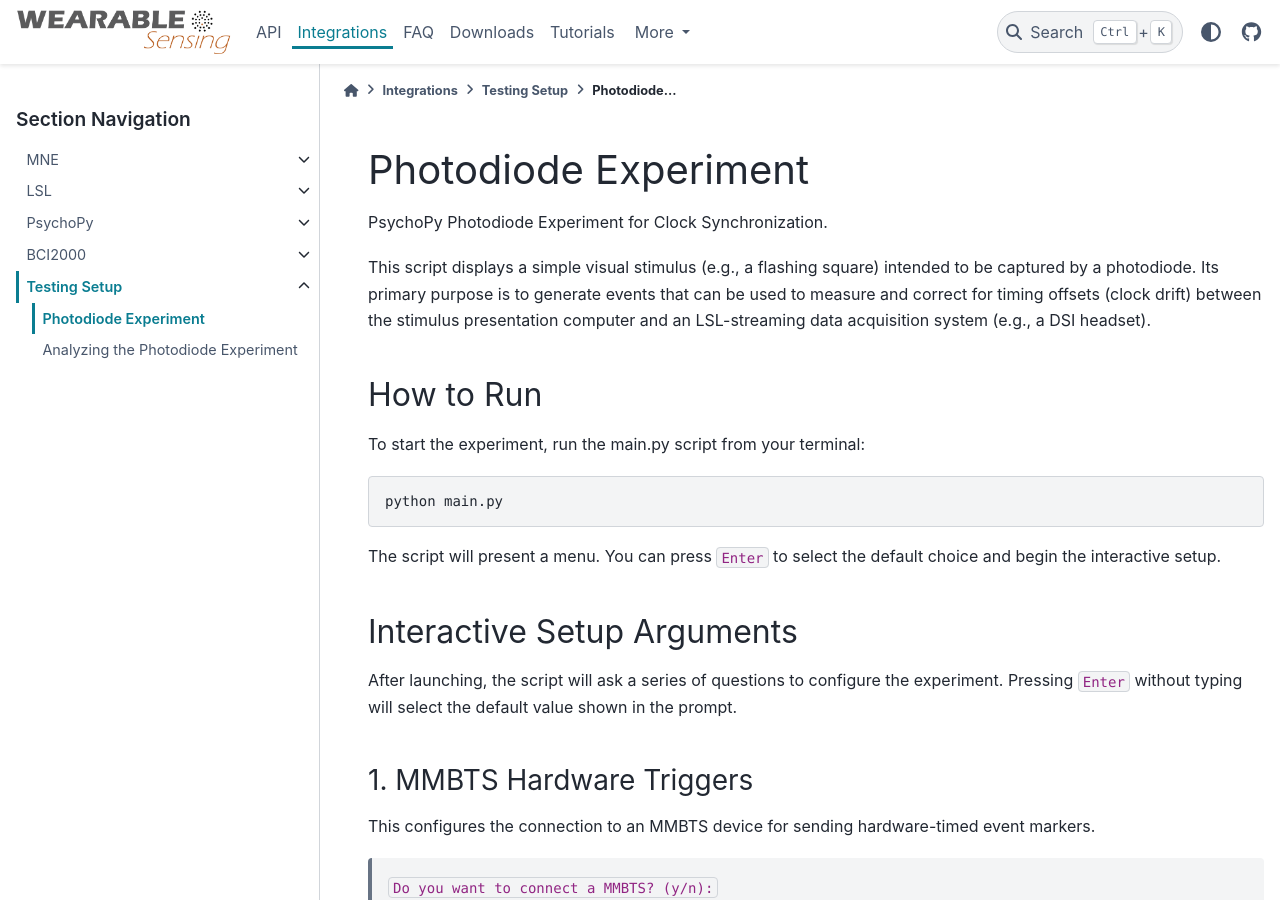
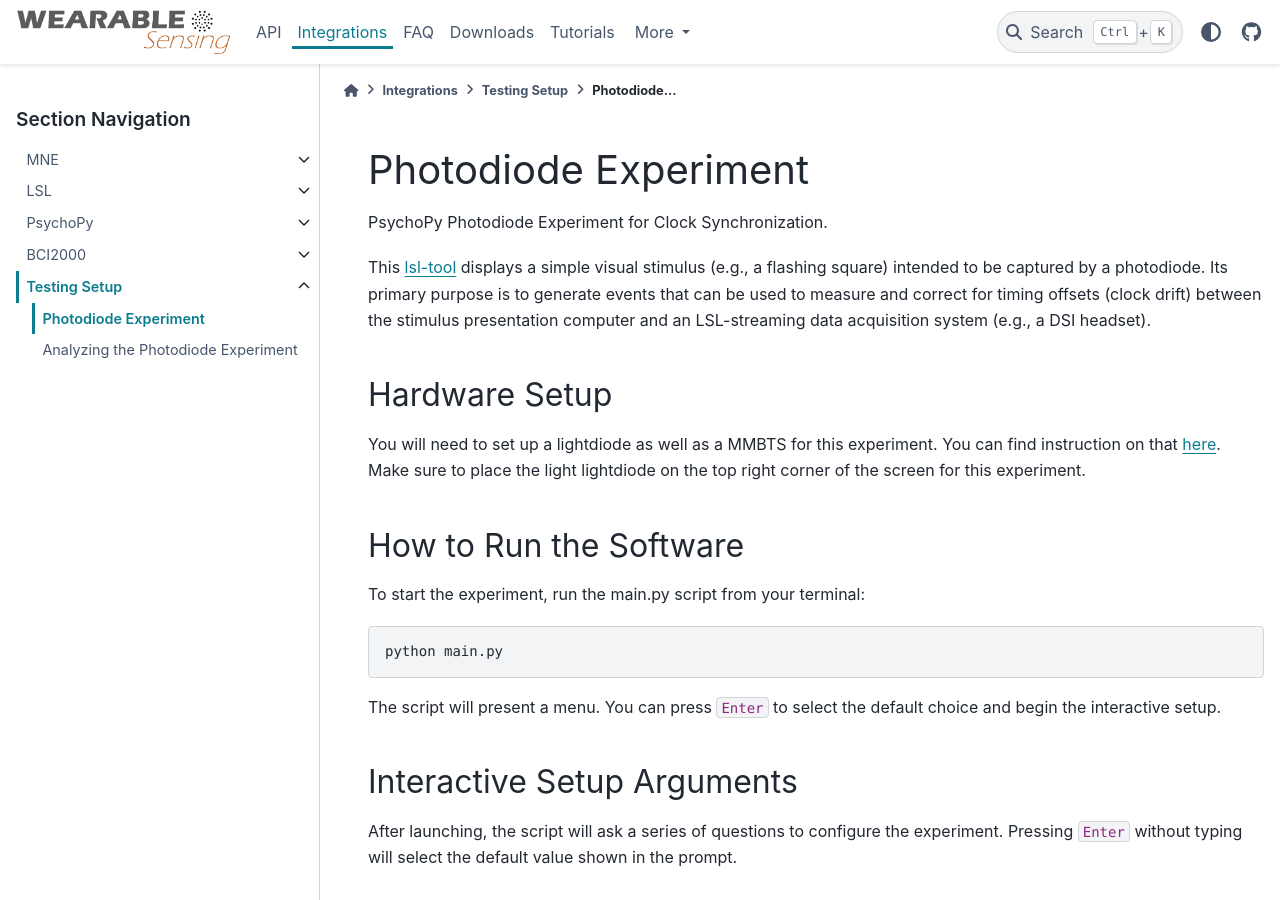
Before and after one commit to WearableSensing/wiki, a Sphinx documentation site: the page built from docs/examples/tooling/photodiode.md, in a window 1280 px wide and 900 px high. Built offline with Sphinx 7.4.7 and the PyData theme 0.15.4, drawn with Linux system fonts in a browser that asks for light colours; some of the changed text lies outside the part shown.

Commit message:
pr changes

```diff
--- a/docs/examples/tooling/photodiode.md
+++ b/docs/examples/tooling/photodiode.md
@@ -2,9 +2,13 @@
 
 PsychoPy Photodiode Experiment for Clock Synchronization.
 
-This script displays a simple visual stimulus (e.g., a flashing square) intended to be captured by a photodiode. Its primary purpose is to generate events that can be used to measure and correct for timing offsets (clock drift) between the stimulus presentation computer and an LSL-streaming data acquisition system (e.g., a DSI headset).
+This [lsl-tool](https://github.com/WearableSensing/lsl-tools) displays a simple visual stimulus (e.g., a flashing square) intended to be captured by a photodiode. Its primary purpose is to generate events that can be used to measure and correct for timing offsets (clock drift) between the stimulus presentation computer and an LSL-streaming data acquisition system (e.g., a DSI headset).
 
-## How to Run
+## Hardware Setup
+
+You will need to set up a lightdiode as well as a MMBTS for this experiment. You can find instruction on that [here](../../help/tutorials/hardware.rst#mmbt-s-trigger-box-setup-with-e-prime). Make sure to place the light lightdiode on the top right corner of the screen for this experiment.
+
+## How to Run the Software
 
 To start the experiment, run the main.py script from your terminal:
 
@@ -100,10 +104,12 @@ Do you want to record? (y/n): y
 
 ### Outcome of this example
 
-The experiment will connect to an MMBTS on COM10.
+- The experiment will connect to an MMBTS on COM10.
 
-It will create a software LSL stream named PsychoPyMarkers that sends the integer marker 3.
+- It will create a software LSL stream named PsychoPyMarkers that sends the integer marker 3.
 
-The photodiode will flash 10 times with a 0.25-second rate.
+- The photodiode will flash 10 times with a 0.25-second rate.
 
-The recorder script will launch in the background, recording both the hardware stream and the PsychoPyMarkers into a file named photodiode_exp.csv.
+- The recorder script will launch in the background, recording both the hardware stream and the PsychoPyMarkers into a file named photodiode_exp.csv.
+
+An analysis can be ran on the file created by this experiment. You can find it on the next page.
```
Also changed, not shown: docs/examples/tooling/index.md (+11 -2 lines), docs/examples/tooling/offset.md (+3 -1 lines).
